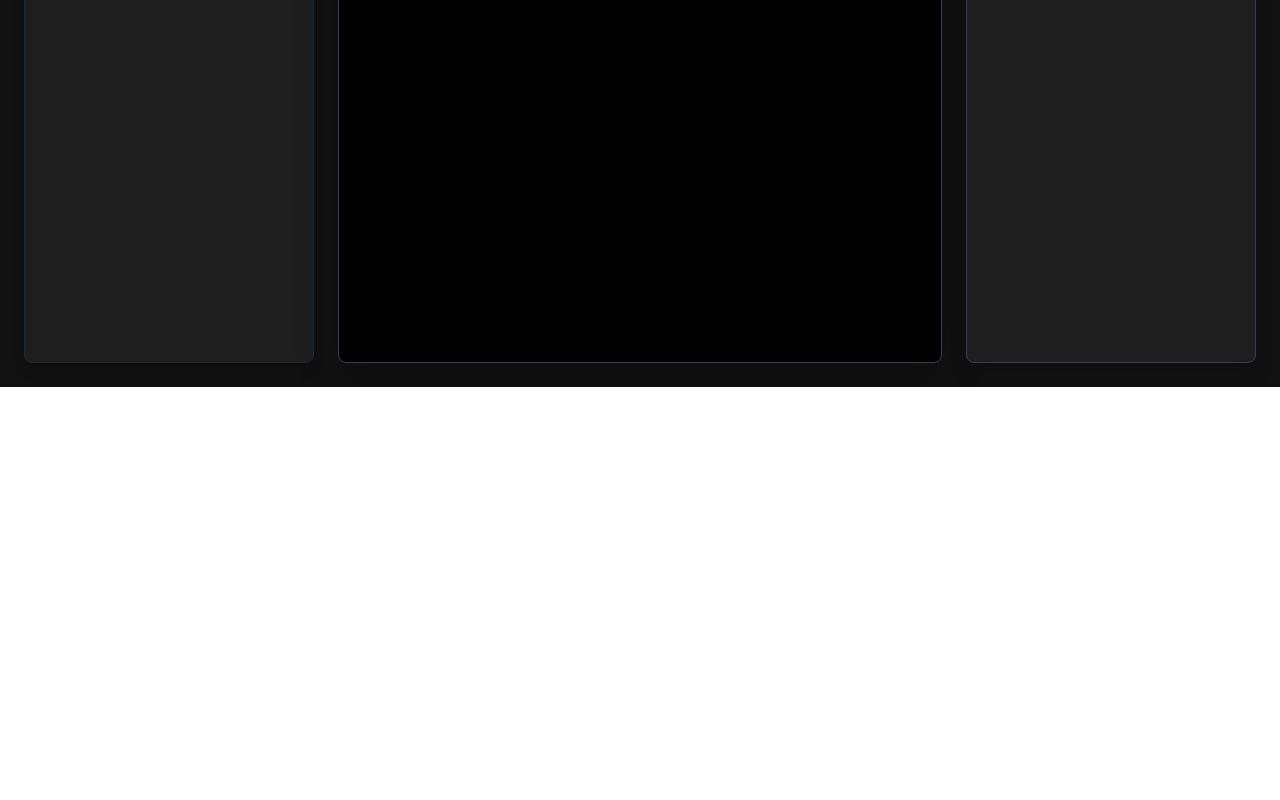
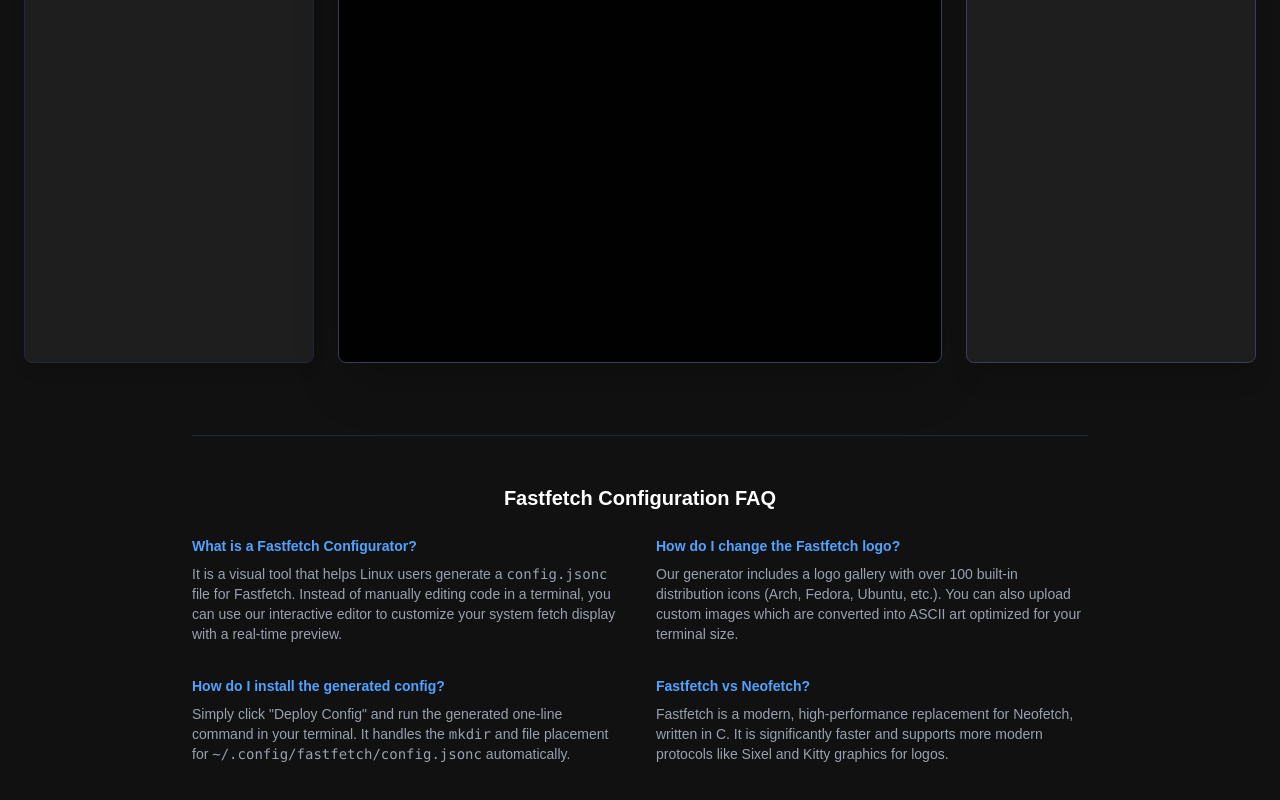
Before and after one commit to jmdspeedy/fastfetch-configurator, a Next.js app: page / in a window 1280 px wide. Shown: the part 2249-3049 px from the top of the page. Before the commit the page ends 2636 px from the top, so only its background shows below. Built offline with nearby package versions, Linux system fonts and the light colour scheme.

Commit message:
seo: add robots.txt, sitemap.xml, and FAQ section for search rankings

```diff
--- a/src/app/page.tsx
+++ b/src/app/page.tsx
@@ -51,6 +51,29 @@
           <JsonPreview />
         </div>
       </div>
+
+      {/* SEO Content Section */}
+      <section className="mt-12 border-t border-gray-800 pt-12 max-w-4xl mx-auto pb-12">
+        <h2 className="text-xl font-bold mb-6 text-white text-center">Fastfetch Configuration FAQ</h2>
+        <div className="grid grid-cols-1 md:grid-cols-2 gap-8 text-gray-400 text-sm">
+          <div>
+            <h3 className="text-blue-400 font-semibold mb-2">What is a Fastfetch Configurator?</h3>
+            <p>It is a visual tool that helps Linux users generate a <code>config.jsonc</code> file for Fastfetch. Instead of manually editing code in a terminal, you can use our interactive editor to customize your system fetch display with a real-time preview.</p>
+          </div>
+          <div>
+            <h3 className="text-blue-400 font-semibold mb-2">How do I change the Fastfetch logo?</h3>
+            <p>Our generator includes a logo gallery with over 100 built-in distribution icons (Arch, Fedora, Ubuntu, etc.). You can also upload custom images which are converted into ASCII art optimized for your terminal size.</p>
+          </div>
+          <div>
+            <h3 className="text-blue-400 font-semibold mb-2">How do I install the generated config?</h3>
+            <p>Simply click "Deploy Config" and run the generated one-line command in your terminal. It handles the <code>mkdir</code> and file placement for <code>~/.config/fastfetch/config.jsonc</code> automatically.</p>
+          </div>
+          <div>
+            <h3 className="text-blue-400 font-semibold mb-2">Fastfetch vs Neofetch?</h3>
+            <p>Fastfetch is a modern, high-performance replacement for Neofetch, written in C. It is significantly faster and supports more modern protocols like Sixel and Kitty graphics for logos.</p>
+          </div>
+        </div>
+      </section>
     </main>
   );
 }
```
